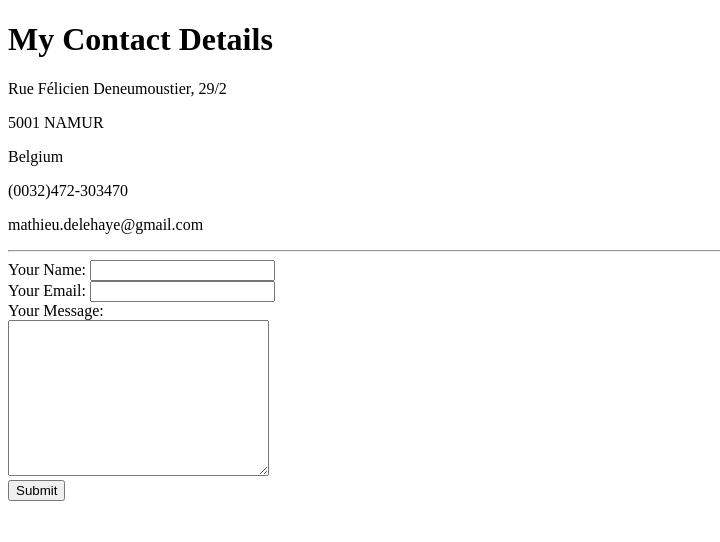
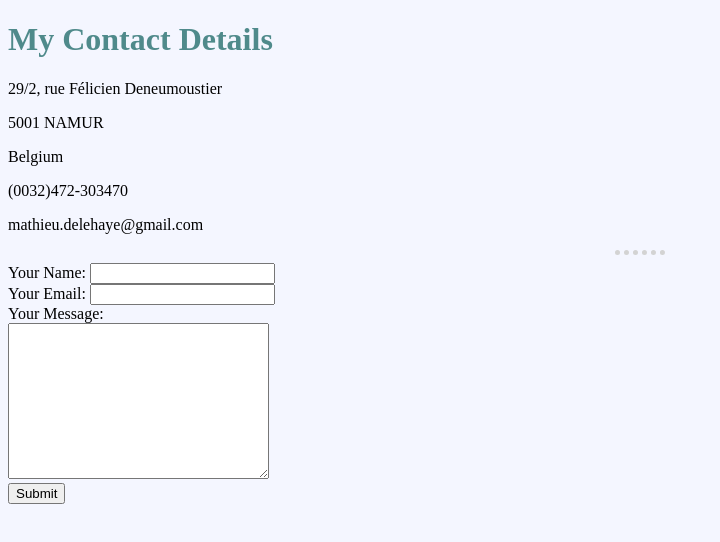
Before and after one commit to mathieudelehaye/MyResume, a plain HTML site: page contact.html in a window 1280 px wide. Shown: the whole page, without its empty margins (0-720 px from the left). Drawn offline with Linux system fonts and the light colour scheme.

Commit message:
missing changed files added

```diff
--- a/contact.html
+++ b/contact.html
@@ -4,13 +4,15 @@
 <head>
   <meta charset="utf-8">
   <title></title>
+  <link rel="stylesheet" href="css/styles.css">
+
 </head>
 
 <body>
 
   <h1>My Contact Details</h1>
 
-  <p>Rue Félicien Deneumoustier, 29/2</p>
+  <p>29/2, rue Félicien Deneumoustier</p>
 
   <p>5001 NAMUR</p>
 
```
Also changed, not shown: hobbies.html (+1 -0 lines), index.html (+2 -0 lines), 1 other file.
